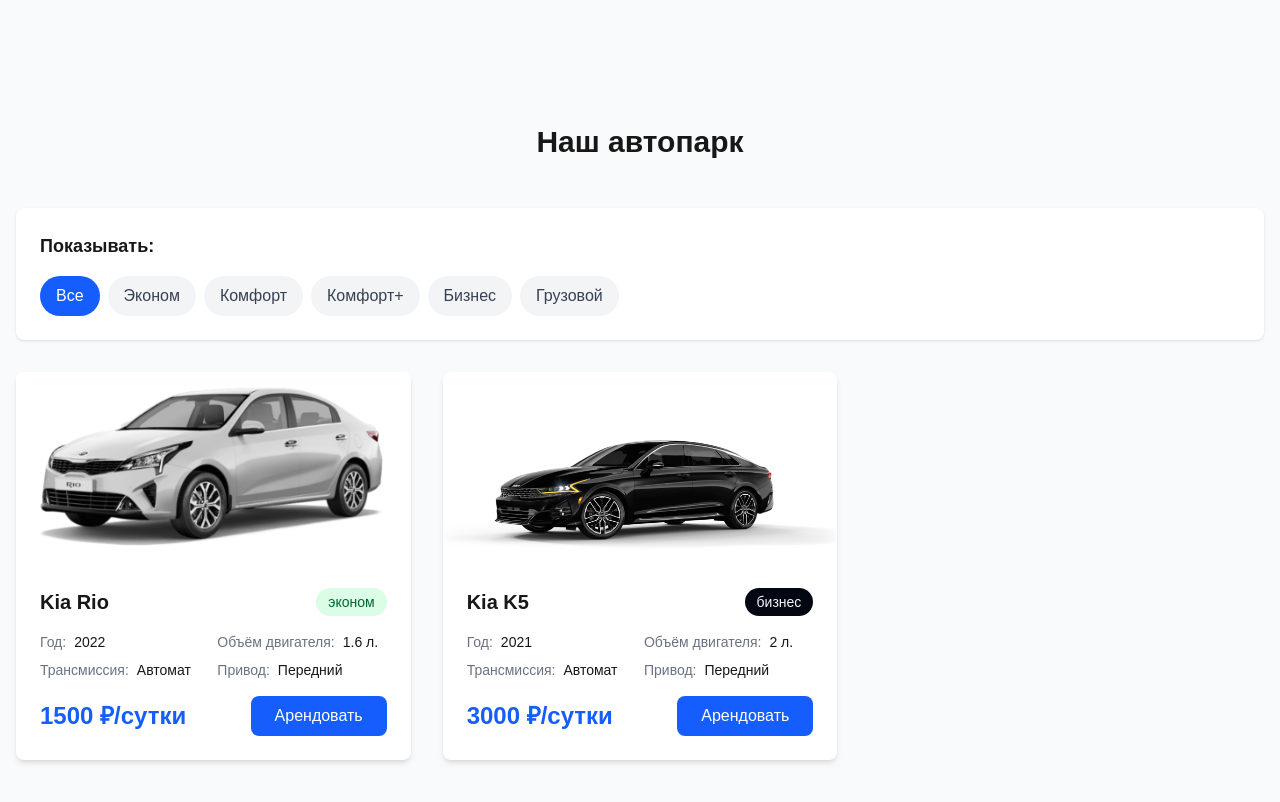
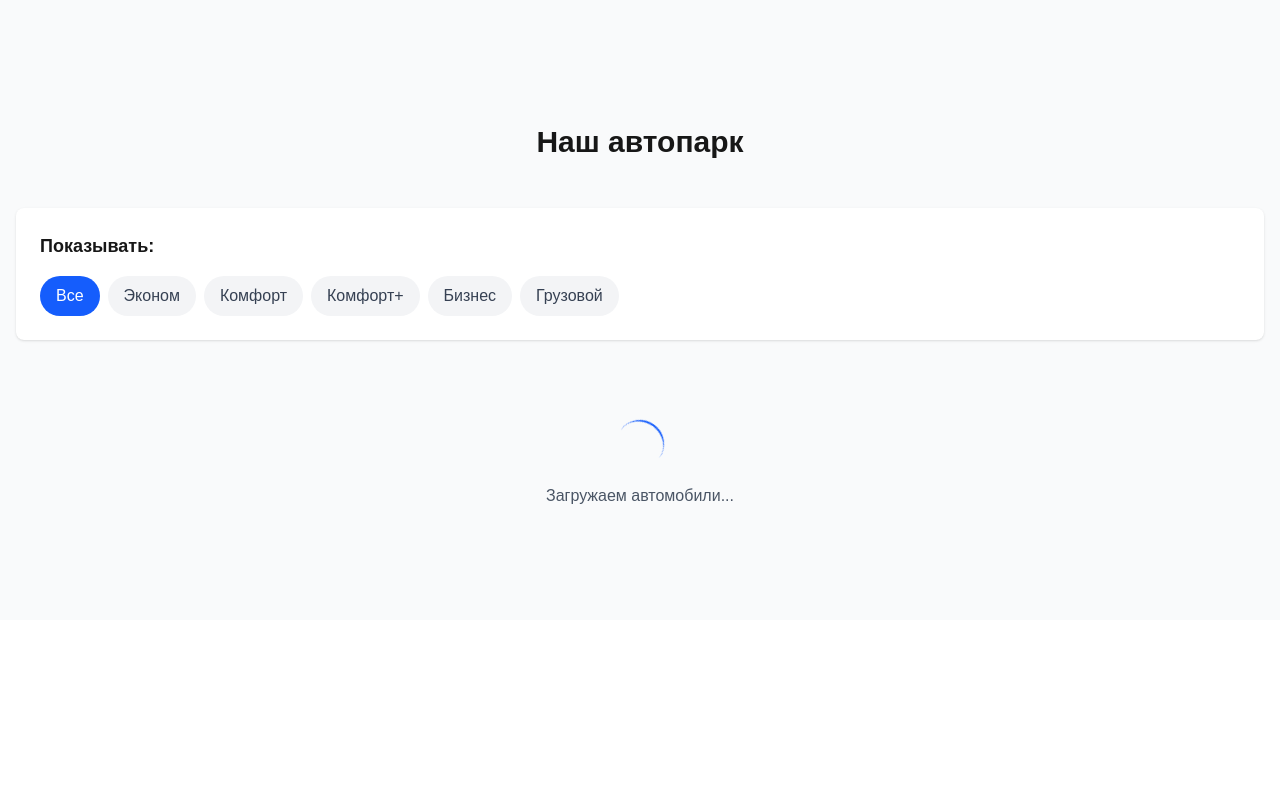
Before and after one commit to vachagunn/victoria-rent, a Next.js app: page / in a window 1280 px wide. Shown: the part 780-1582 px from the top of the page. After the commit the page ends 1400 px from the top, so only its background shows below. Built offline with nearby package versions, Linux system fonts and the light colour scheme.

Commit message:
car loading process (spinner)

```diff
--- a/app/pages/index.tsx
+++ b/app/pages/index.tsx
@@ -22,6 +22,8 @@
   const [selectedCar, setSelectedCar] = useState<Car | null>(null);
   const [isModalOpen, setIsModalOpen] = useState(false);
 
+  const [isLoading, setIsLoading] = useState(true);
+
   useEffect(() => {
     fetchCars();
   }, []);
@@ -36,6 +38,7 @@
 
   const fetchCars = async () => {
     try {
+      setIsLoading(true);
       const mockCars: Car[] = [
         {
           id: '1',
@@ -65,6 +68,8 @@
       setCars(mockCars);
     } catch (error) {
       console.error('Error fetching cars:', error);
+    } finally {
+      // setIsLoading(false);
     }
   }
 
@@ -101,6 +106,12 @@
 
             <CarFilters selectedSegment={selectedSegment} onSegmentChange={setSelectedSegment} />
 
+            {isLoading ? (
+              <div className="text-center py-12">
+                <div className="animate-spin rounded-full h-12 w-12 border-b-2 border-blue-600 mx-auto"></div>
+                <p className="mt-4 text-gray-600">Загружаем автомобили...</p>
+              </div>
+            ) : (
               <div className="grid grid-cols-1 md:grid-cols-3 lg:grid-cols-3 gap-8">
                 {filteredCars.map(car => (
                   <CarCard
@@ -110,6 +121,12 @@
                   />
                 ))}
               </div>
+            )}
+            {filteredCars.length === 0 && !isLoading && (
+              <div className="text-center py-12">
+                <p className="text-gray-600 text-lg">Автомобили выбранного класса не найдены</p>
+              </div>
+            )}
           </div>
         </section>
 
```
Lines whose indentation alone changed are shown as unchanged.
